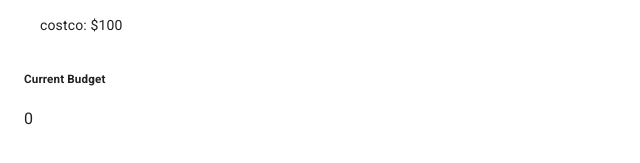
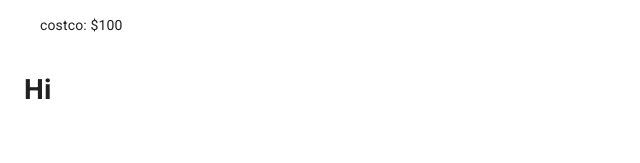
Before and after one commit to awburgard/IWT-Budget, a React (Create React App) app: page / in a window 1280 px wide. Shown: the part 339-502 px from the top of the page, without its empty margins (0-640 px from the left). Built offline with nearby package versions, Linux system fonts and the light colour scheme.

Commit message:
updates totalIncome when transaction is added

```diff
--- a/src/components/App.js
+++ b/src/components/App.js
@@ -4,7 +4,7 @@ import NumbersProvider from './NumbersProvider';
 import { Container } from '@material-ui/core';
 import TransactionsProvider from './TransactionsProvider';
 import Transactions from './Transactions';
-import LoadCurrentBudget from './LoadCurrentBudget';
+import HandleBudgetChange from './HandleBudgetChange'
 
 function App() {
   return (
@@ -13,8 +13,7 @@ function App() {
         <Container>
           <Budget />
           <Transactions />
-          <h5>Current Budget</h5>
-          <LoadCurrentBudget />
+          <HandleBudgetChange />
         </Container>
       </NumbersProvider>
     </TransactionsProvider>
--- /dev/null
+++ b/src/components/HandleBudgetChange.js
@@ -0,0 +1,26 @@
+import React, { useContext } from 'react'
+import { NumbersContext } from './NumbersContext'
+import { TransactionContext } from './TransactionsContext'
+
+function HandleBudgetChange() {
+    const budget = useContext(NumbersContext)
+    const transaction = useContext(TransactionContext)
+
+    console.log(transaction)
+
+    const subtractTransaction = () => {
+        transaction.transactions.transactions.map((item) => {
+            let newTotal = budget.budget.totalIncome - item.cost
+            console.log(newTotal)
+        })
+    }
+
+    return (
+        <div>
+            <h1 onClick={subtractTransaction}>Hi</h1>
+        </div>
+    )
+
+}
+
+export default HandleBudgetChange
--- a/src/components/LoadCurrentBudget.js
+++ b/src/components/LoadCurrentBudget.js
@@ -5,9 +5,8 @@ import { Typography } from '@material-ui/core'
 
 function LoadCurrentBudget() {
     const numbers = useContext(NumbersContext)
-    console.log(numbers)
     return (
-        <Typography>{numbers.budget.totalIncome}</Typography>
+        <Typography>Current Total Income for {numbers.budget.date}: {numbers.budget.totalIncome}</Typography>
     )
 }
 
--- a/src/components/Transactions.js
+++ b/src/components/Transactions.js
@@ -29,7 +29,7 @@ export default class Transactions extends Component {
                         <Input onChange={this.handleChange("place")} placeholder='place' />
                         <Button onClick={this.submitTransaction(context)}>Add</Button>
                         {context.transactions.transactions.map((transaction) =>
-                            <List>
+                            <List key={transaction.cost}>
                                 <ListItem>
                                     {transaction.place}: ${transaction.cost}
                                 </ListItem>
```
Also changed, not shown: src/components/Budget.js (+4 -4 lines).
